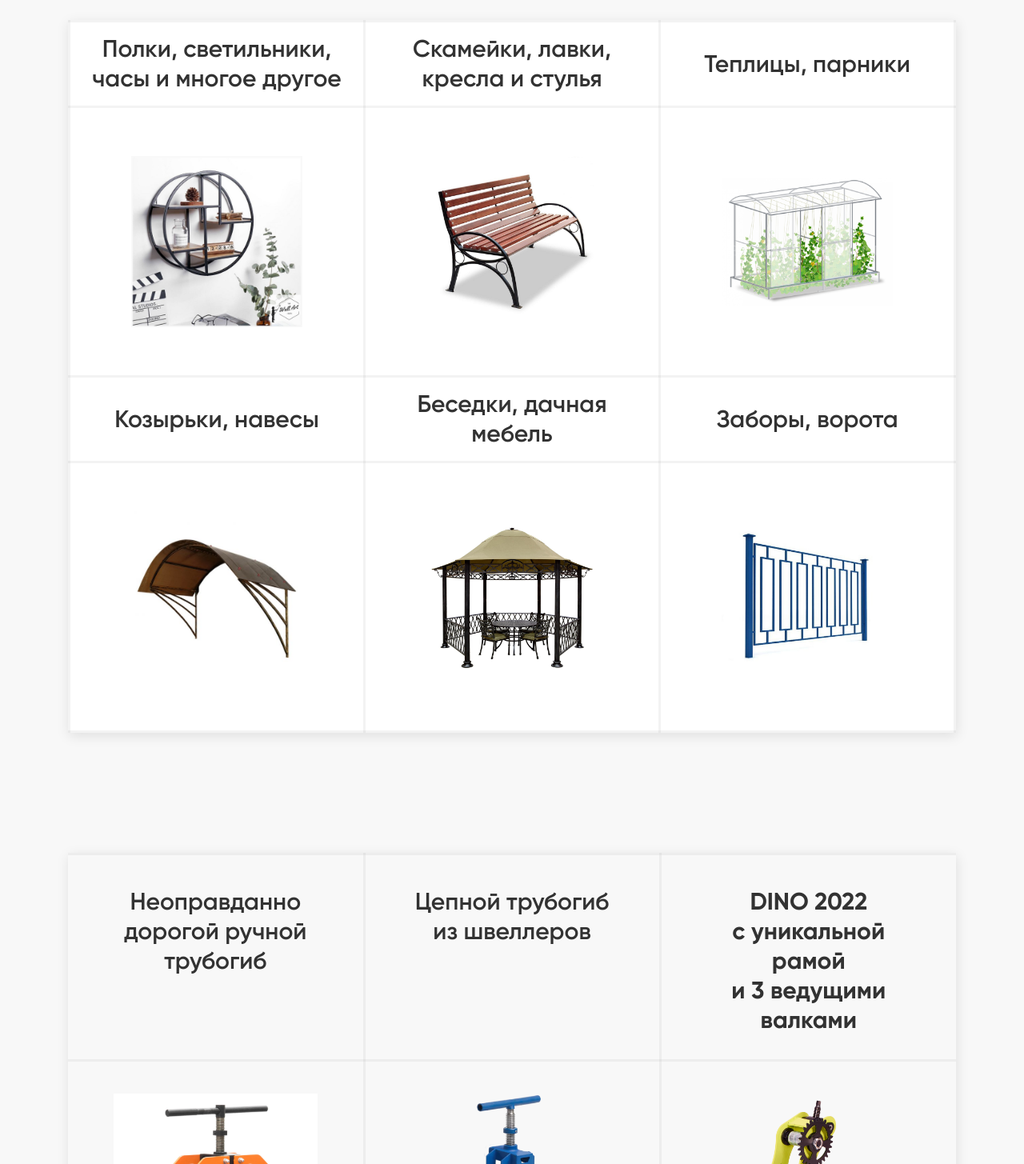
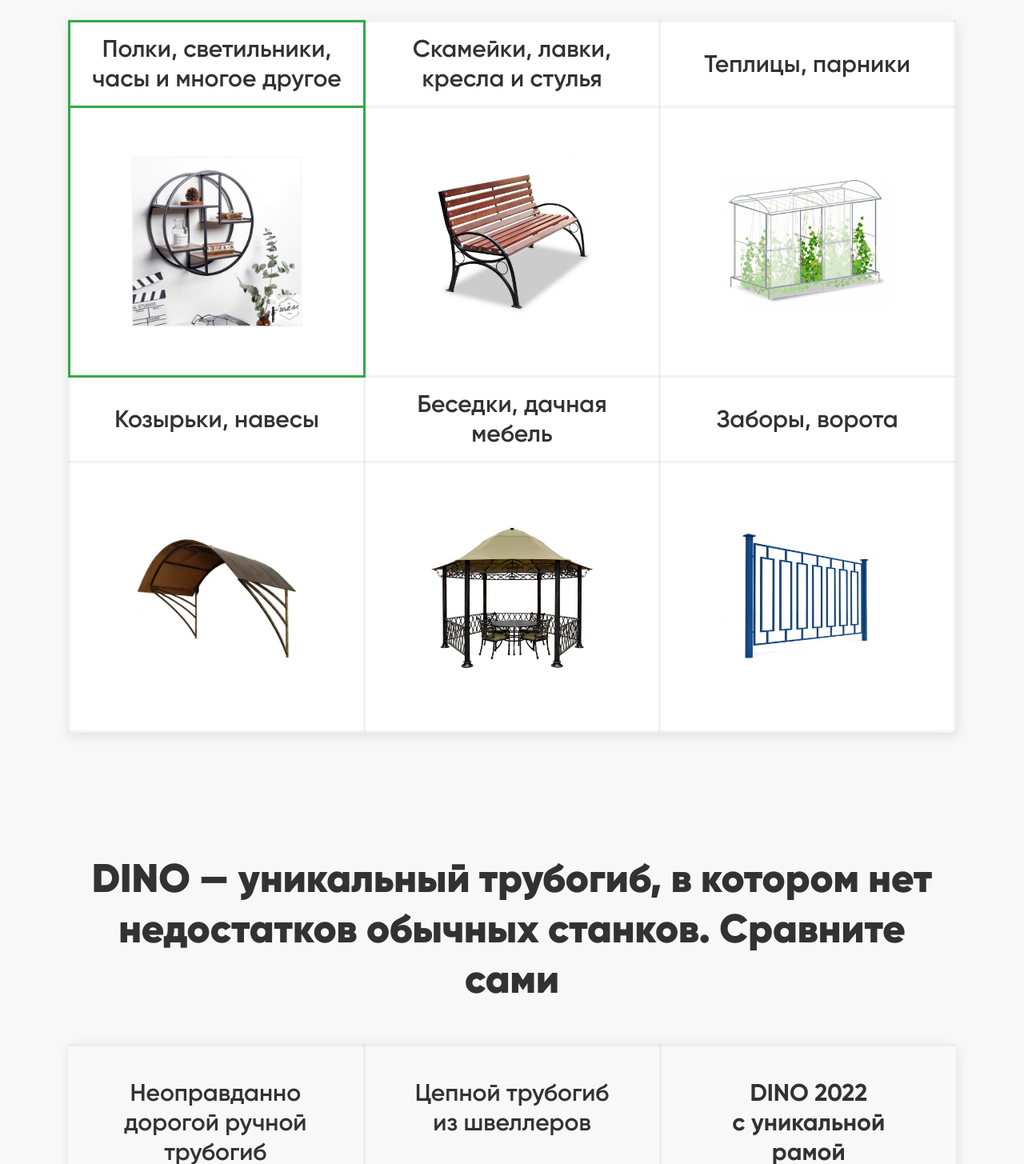
Before and after one commit to Senj0ugahara/trubogib, a website: page web/index.html in a window 1280 px wide. Shown: the part 2540-3995 px from the top of the page at 80% size. Drawn offline with nearby package versions, Linux system fonts and the light colour scheme; files whose address does not match are found by name.

Commit message:
Правки

```diff
--- a/web/index.html
+++ b/web/index.html
@@ -152,12 +152,12 @@
           <table class="wares__table wares-table">
             <tbody>
               <tr>
-                <th class="wares-table__col  wares-table__title">Полки, светильники, часы и многое другое</th>
+                <th class="wares-table__col wares-table__col--green  wares-table__title">Полки, светильники, часы и многое другое</th>
                 <th class="wares-table__col  wares-table__title">Скамейки, лавки, кресла и стулья</th>
                 <th class="wares-table__col  wares-table__title">Теплицы, парники</th>
               </tr>
               <tr>
-                <td class="wares-table__col  wares-table__image">
+                <td class="wares-table__col wares-table__col--green  wares-table__image">
                   <img src="images/wares/wares-1.png" alt="image">
                 </td>
                 <td class="wares-table__col  wares-table__image">
@@ -189,6 +189,7 @@
       </section>
       <section class="comparison">
         <div class="container">
+          <h2 class="title title--center comparison__title">DINO — уникальный трубогиб, в котором нет недостатков обычных станков. Сравните сами</h2>
           <table class="table comparison__table">
             <thead>
               <tr>
--- a/web/scss/components/_comparison.scss
+++ b/web/scss/components/_comparison.scss
@@ -1,3 +1,8 @@
 .comparison {
   padding: 50px 0 100px;
+
+  &__title {
+    margin: 0;
+    margin-bottom: 50px;
+  }
 }
--- a/web/scss/components/_wares.scss
+++ b/web/scss/components/_wares.scss
@@ -27,6 +27,10 @@
     width: 33.333%;
     padding: 60px 76px;
     border: 3px solid rgba(134, 134, 134, 0.1);
+
+    &--green {
+      border: 3px solid var(--green-color);
+    }
   }
 
   &__title {
```
Also changed, not shown: web/styles/main.css.
